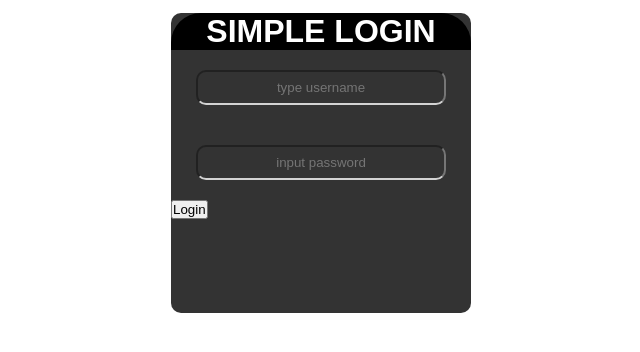
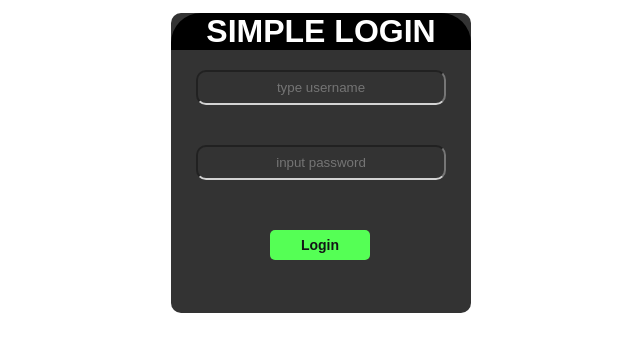
Before and after one commit to kaliahnfh/login, a PHP site: page / in a window 1280 px wide. Shown: the part 139-491 px from the top of the page, without its empty margins (319-959 px from the left). Run offline with PHP 8.4, Linux system fonts and the light colour scheme.

Commit message:
Mengedit style pada bagian buton

```diff
--- a/style.css
+++ b/style.css
@@ -31,3 +31,18 @@ h1{
 	margin-left: 25px;
 	border-radius: 10px;
 	}
+
+.btn {
+	width: 100px;
+	height: 30px;
+	background: #5f5;
+	outline: none;
+	margin-left: 99px;
+	border-radius: 5px;
+	outline: none;
+	border: none;
+	color: #131517;
+	font-weight: 600;
+	font-size: 14px;
+	margin-top: 30px;
+}
```
